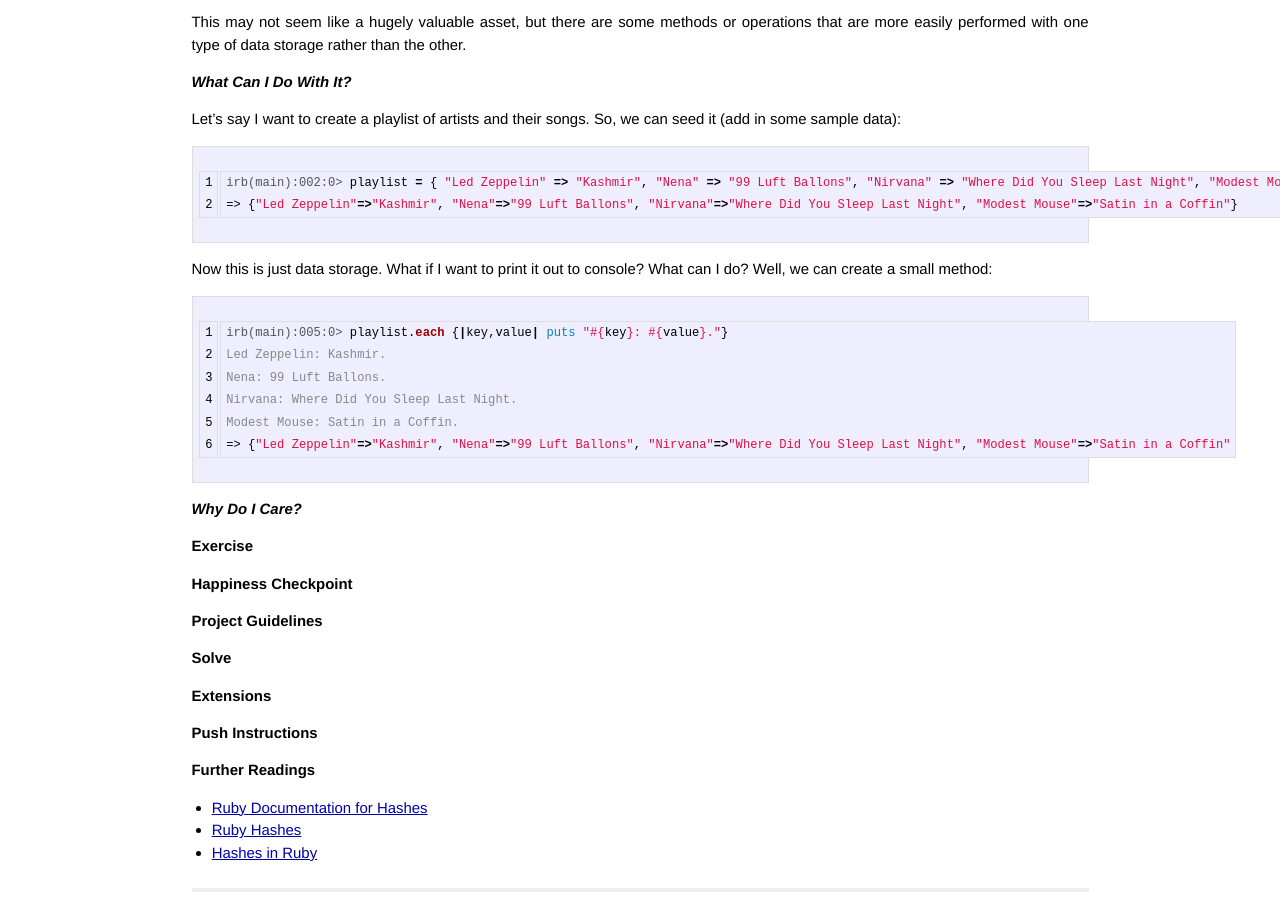
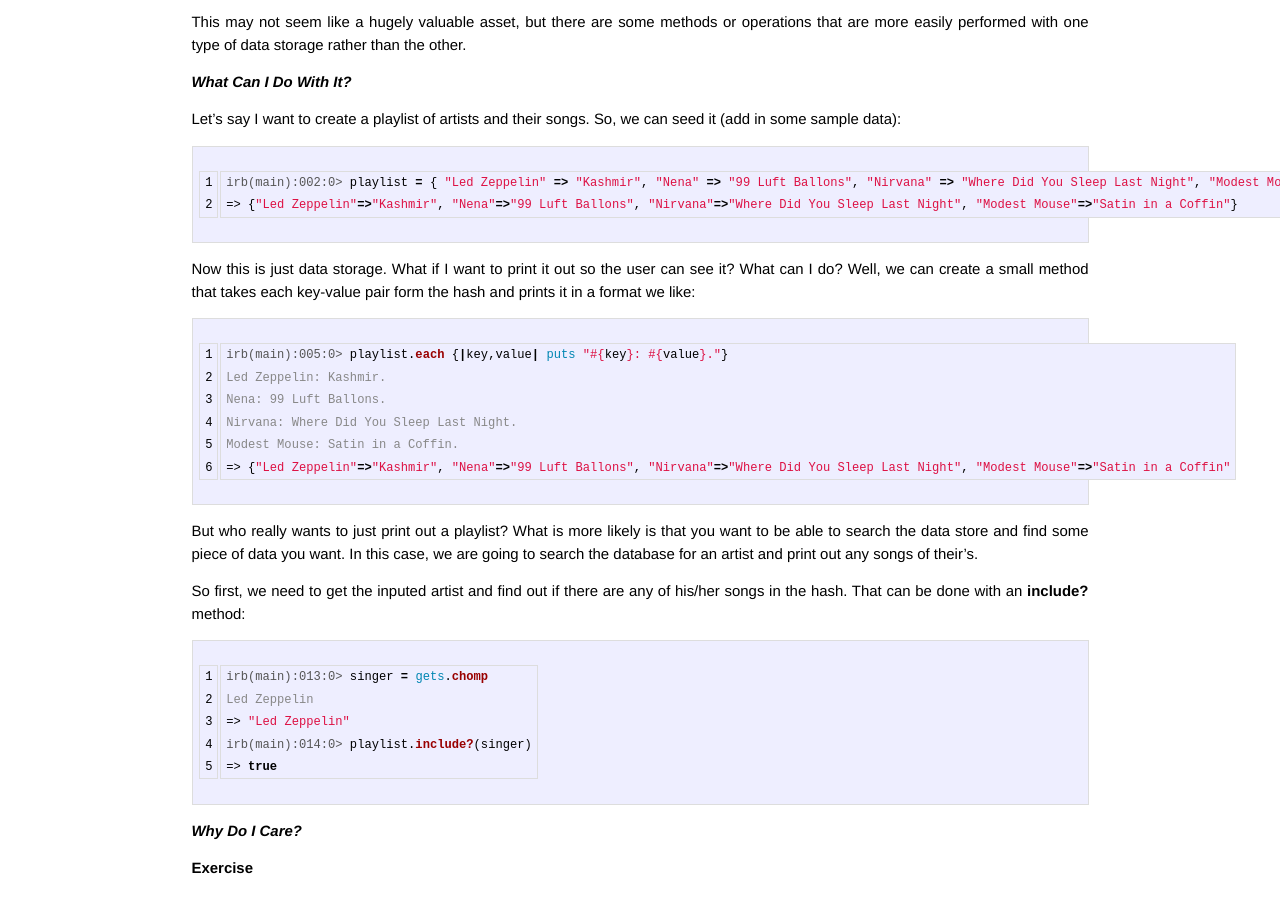
Before and after one commit to RealTschoegl/opensourcebootcamp, a Jekyll site: the page built from _posts/2014-03-12-lesson-hashes.markdown, in a window 1280 px wide and 900 px high, scrolled down 4518 px. Built offline with Jekyll 4.4.1, drawn with Linux system fonts in a browser that asks for light colours; Markdown is read by kramdown in place of the engine named in the settings.

Commit message:
Updated 2014-03-12-lesson-hashes.markdown

```diff
--- a/_posts/2014-03-12-lesson-hashes.markdown
+++ b/_posts/2014-03-12-lesson-hashes.markdown
@@ -208,7 +208,7 @@ irb(main):002:0> playlist = { "Led Zeppelin" => "Kashmir", "Nena" => "99 Luft Ba
 => {"Led Zeppelin"=>"Kashmir", "Nena"=>"99 Luft Ballons", "Nirvana"=>"Where Did You Sleep Last Night", "Modest Mouse"=>"Satin in a Coffin"}
 {% endhighlight %}
 
-Now this is just data storage.  What if I want to print it out to console?  What can I do? Well, we can create a small method:
+Now this is just data storage.  What if I want to print it out so the user can see it?  What can I do? Well, we can create a small method that takes each key-value pair form the hash and prints it in a format we like:
 
 {% highlight irb linenos %}
 irb(main):005:0> playlist.each {|key,value| puts "#{key}: #{value}."}
@@ -217,6 +217,18 @@ Nena: 99 Luft Ballons.
 Nirvana: Where Did You Sleep Last Night.
 Modest Mouse: Satin in a Coffin.
 => {"Led Zeppelin"=>"Kashmir", "Nena"=>"99 Luft Ballons", "Nirvana"=>"Where Did You Sleep Last Night", "Modest Mouse"=>"Satin in a Coffin"
+{% endhighlight %}
+
+But who really wants to just print out a playlist?  What is more likely is that you want to be able to search the data store and find some piece of data you want. In this case, we are going to search the database for an artist and print out any songs of their's.
+
+So first, we need to get the inputed artist and find out if there are any of his/her songs in the hash.  That can be done with an **include?** method:
+
+{% highlight irb linenos %}
+irb(main):013:0> singer = gets.chomp
+Led Zeppelin
+=> "Led Zeppelin"
+irb(main):014:0> playlist.include?(singer)
+=> true
 {% endhighlight %}
 
 ### _Why Do I Care?_
```
